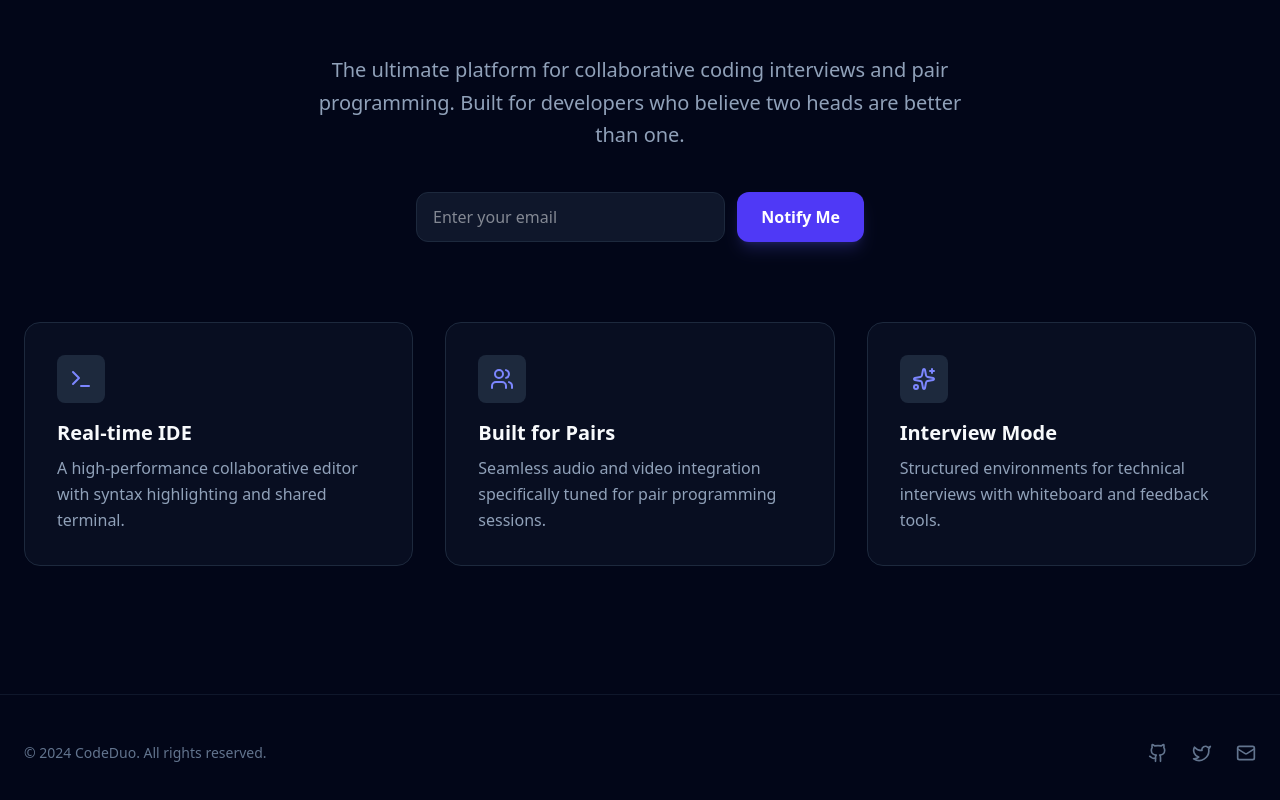
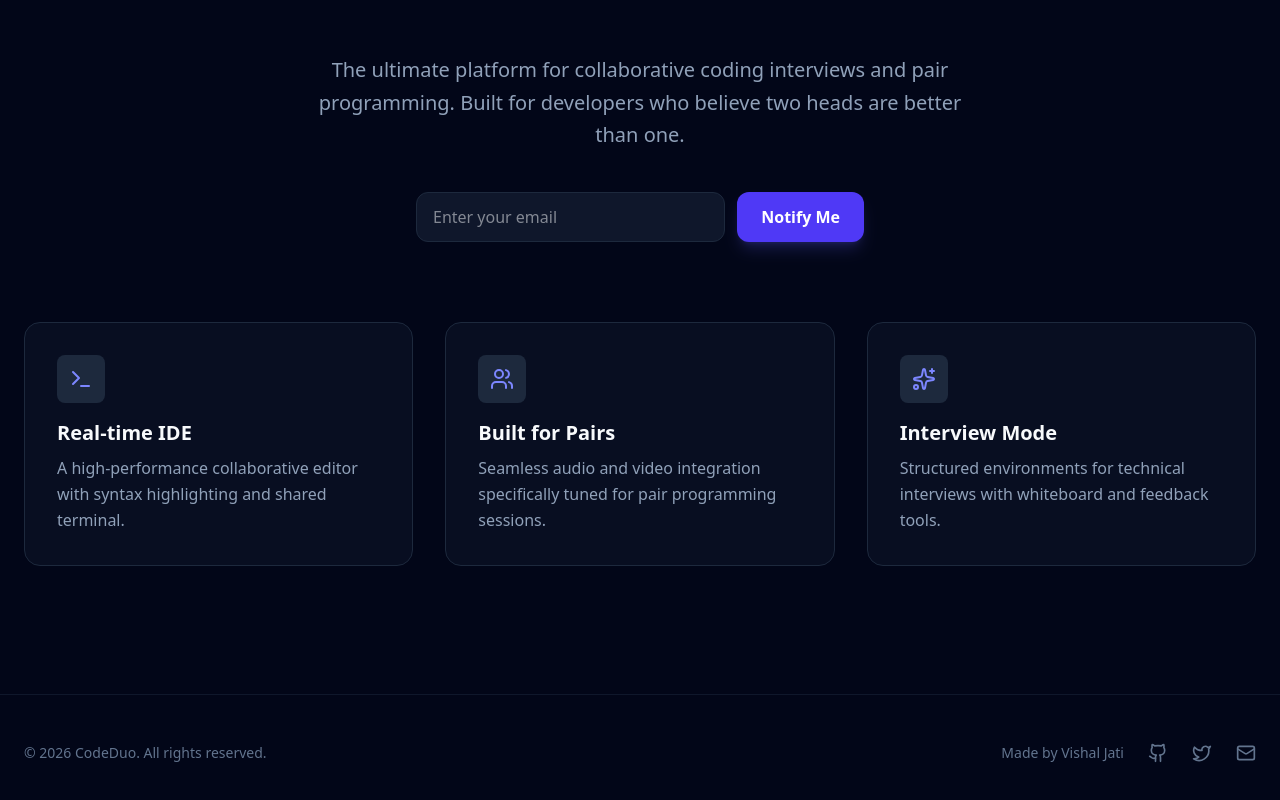
Before and after one commit to vishaljati/CodeDuo, a React app in the folder frontend/: page / in a window 1280 px wide. Shown: the part 352-1152 px from the top of the page. Built offline with nearby package versions, Linux system fonts and the light colour scheme; no server answers; the HTML template or start-up script is replaced by a standard one.

Commit message:
Improve copyright year

```diff
--- a/frontend/src/pages/LandingPage.tsx
+++ b/frontend/src/pages/LandingPage.tsx
@@ -99,8 +99,9 @@ const LandingPage: React.FC = () => {
       {/* Footer */}
       <footer className="border-t border-slate-900 py-12">
         <div className="container mx-auto px-6 flex flex-col md:flex-row justify-between items-center gap-6 text-slate-500 text-sm">
-          <p>© 2024 CodeDuo. All rights reserved.</p>
+          <p>© 2026 CodeDuo. All rights reserved.</p>
           <div className="flex gap-6">
+            <p>Made by Vishal Jati</p>
             <Github size={20} className="hover:text-white cursor-pointer transition-colors" />
             <Twitter size={20} className="hover:text-white cursor-pointer transition-colors" />
             <Mail size={20} className="hover:text-white cursor-pointer transition-colors" />
```
